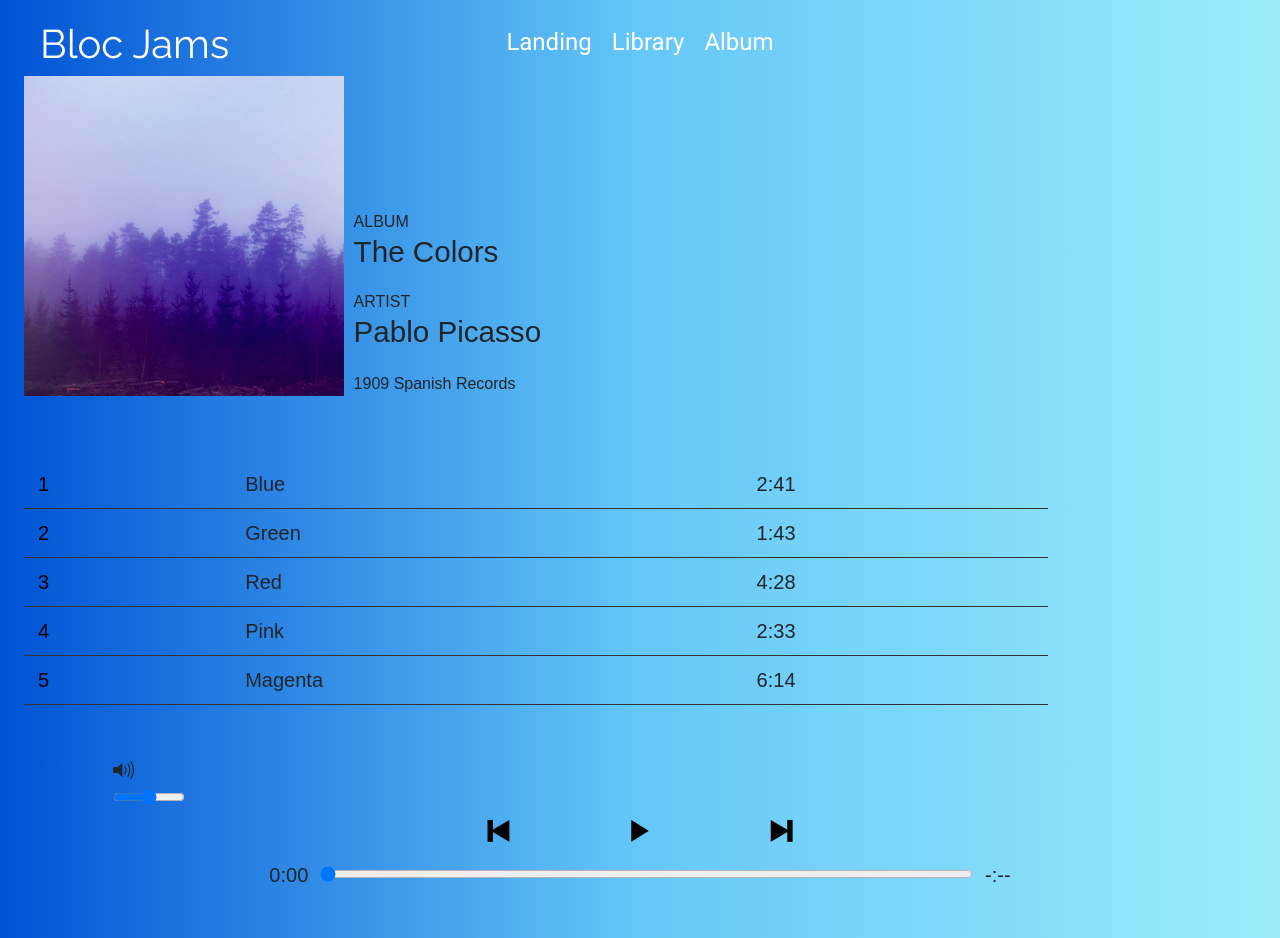
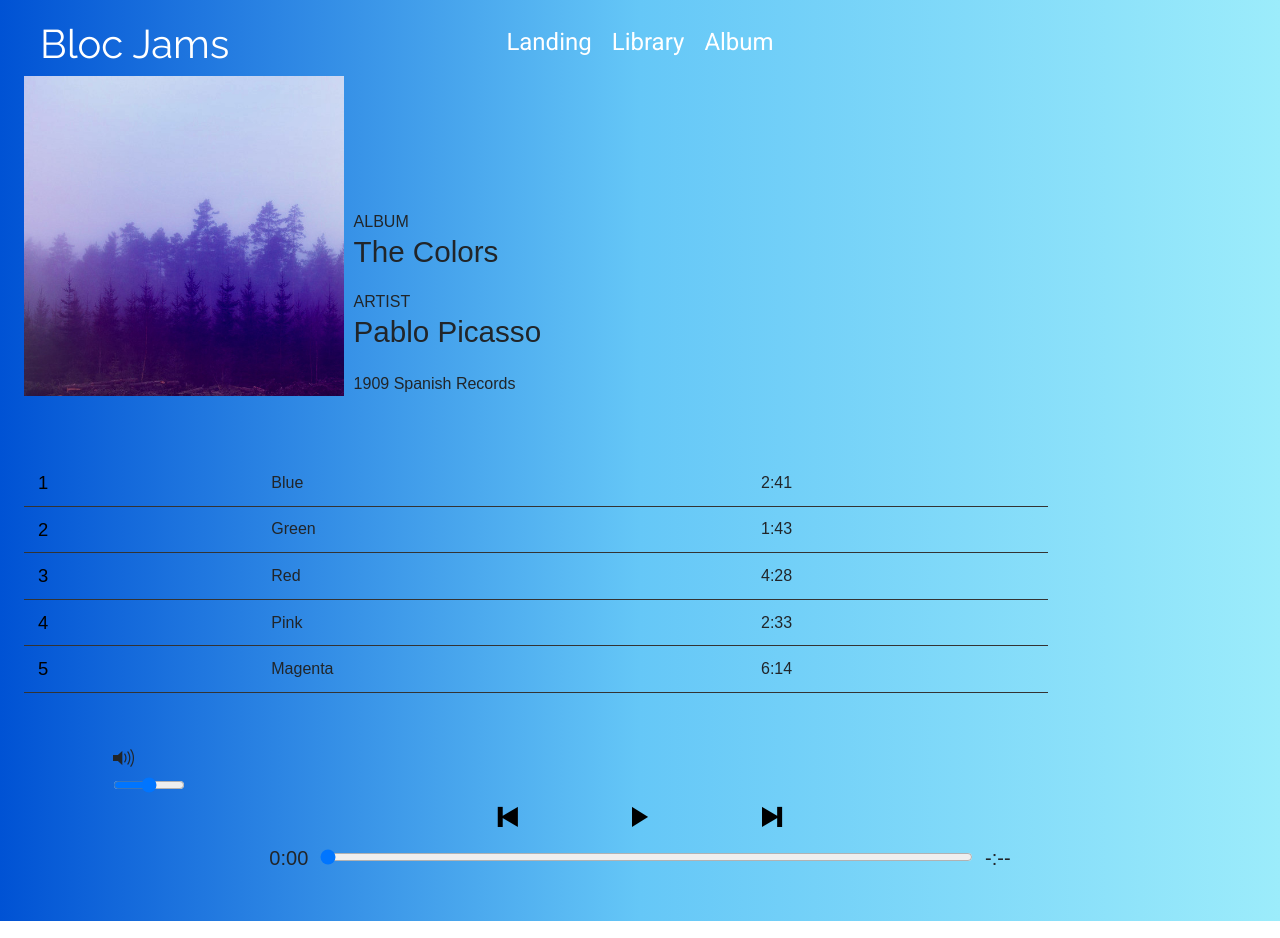
Before and after one commit to RMunschie92/bloc-jams-react, a React (Create React App) app in the folder bloc-jams-react/: page /album/the-colors in a window 1280 px wide. Built offline with nearby package versions, Linux system fonts and the light colour scheme.

Commit message:
font-sizes fixed

```diff
--- a/bloc-jams-react/src/styles/Album.css
+++ b/bloc-jams-react/src/styles/Album.css
@@ -38,11 +38,11 @@ td {
 button {
   background: none;
   border: none;
-  font-size: 1.25em;
+  font-size: 1.15em;
 }
 
-.song-title, .song-duration {
-  font-size: 1.25em;
+.song-title, .song-duration, {
+  font-size: 1.15em;
 }
 
 .song-actions button:hover .song-number {
```
